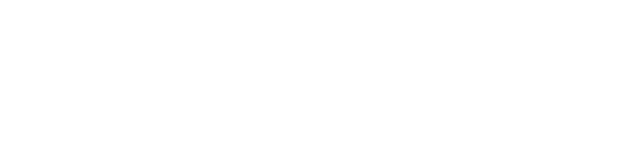
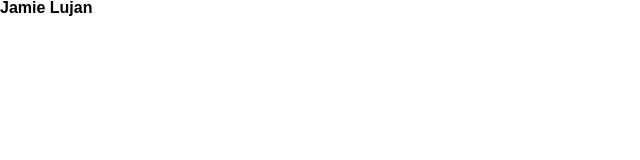
Before and after one commit to LujanSolo/lujansolo-portfolio, a plain HTML site: page index.html in a window 1280 px wide. Shown: the whole page, without its empty margins (0-640 px from the left). Drawn offline with Linux system fonts and the light colour scheme.

Commit message:
Linked stylesheets to index.

```diff
--- a/index.html
+++ b/index.html
@@ -4,10 +4,13 @@
     <meta charset="UTF-8">
     <meta http-equiv="X-UA-Compatible" content="IE=edge">
     <meta name="viewport" content="width=device-width, initial-scale=1.0">
-    <title>Document</title>
+    <link rel="stylesheet" href="./assets/css/reset.css" />
+    <link rel="stylesheet" href="./assets/css/style.css" />
+    <title>LujanSolo's Dev Portfolio</title>
 </head>
 
 <header>
+    <h1>Jamie Lujan</h1>
     <nav</nav>
 </header>
 <body>
```
